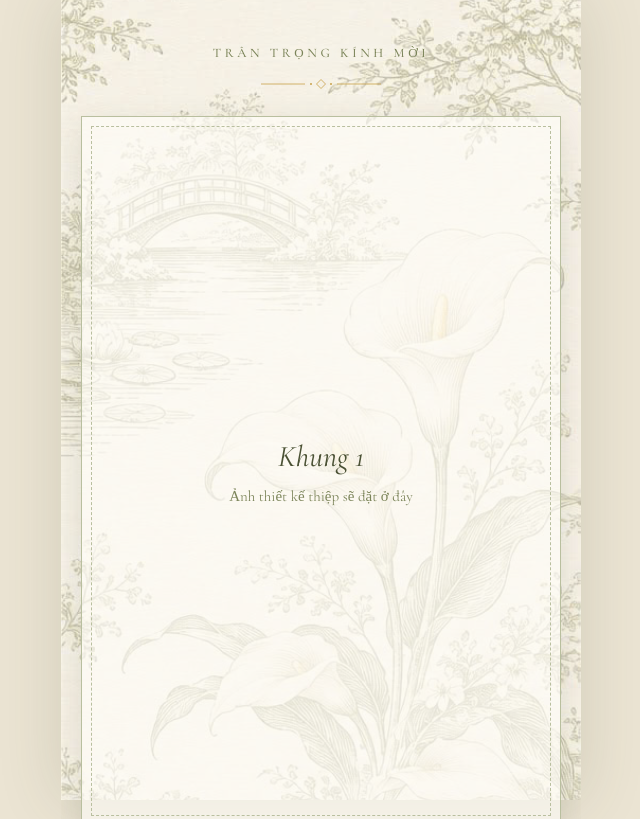
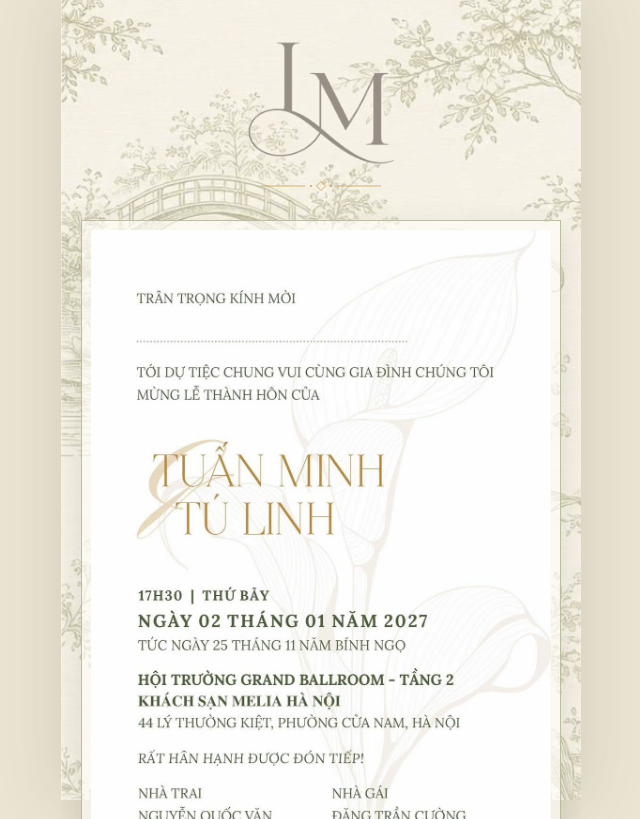
Before and after one commit to minhnguyen1604/lm-wedding, a plain HTML site: page index.html in a window 1280 px wide. Shown: the top 819 px of the page, without its empty margins (319-959 px from the left). Drawn offline with nearby package versions, Linux system fonts and the light colour scheme.

Commit message:
Thêm logo LM và 2 ảnh thiệp, bỏ khung thứ 3
Co-Authored-By: Claude Fable 5.2 <noreply@anthropic.com>

```diff
--- a/config.js
+++ b/config.js
@@ -3,16 +3,15 @@
    ============================================================ */
 window.THIEP = {
 
-  // Dòng chữ nhỏ ở đầu trang (để "" nếu không muốn hiện)
-  loiMoDau: "Trân trọng kính mời",
+  // Logo ở đầu trang (để "" nếu không muốn hiện)
+  logo: "images/logo-lm.png",
 
   // 1) CÁC KHUNG THIỆP (ảnh thiết kế thông tin đám cưới)
   //    Chép ảnh vào thư mục images/thiep/ rồi ghi tên file ở đây.
   //    Ảnh nào chưa có thì trang tự hiện khung trống.
   thiep: [
-    "images/thiep/1.jpg",
-    "images/thiep/2.jpg",
-    "images/thiep/3.jpg",
+    "images/thiep/1.jpg",   // lời mời (mặt sau thiệp giấy)
+    "images/thiep/2.jpg",   // timeline (mặt trước thiệp giấy)
   ],
 
   // 2) ĐỊA ĐIỂM
--- a/index.html
+++ b/index.html
@@ -11,7 +11,7 @@
   <meta property="og:title" content="L&amp;M Wedding Ceremony Invitation">
   <meta property="og:description" content="Trân trọng kính mời bạn đến chung vui cùng chúng mình.">
   <meta property="og:url" content="https://minhnguyen1604.github.io/lm-wedding/">
-  <meta property="og:image" content="https://minhnguyen1604.github.io/lm-wedding/images/nen.jpg">
+  <meta property="og:image" content="https://minhnguyen1604.github.io/lm-wedding/images/thiep/1.jpg">
 
   <link rel="preconnect" href="https://fonts.googleapis.com">
   <link rel="preconnect" href="https://fonts.gstatic.com" crossorigin>
@@ -25,7 +25,7 @@
   <main class="trang">
 
     <header class="mo-dau">
-      <p class="chu-nho" id="loi-mo-dau"></p>
+      <img class="logo" id="logo" alt="L &amp; M" width="688" height="580" hidden>
       <svg class="hoa-van" viewBox="0 0 120 12" aria-hidden="true">
         <path d="M0 6h44M76 6h44" stroke="currentColor" stroke-width=".8"/>
         <path d="M60 1.5 64.5 6 60 10.5 55.5 6z" fill="none" stroke="currentColor" stroke-width=".8"/>
--- a/script.js
+++ b/script.js
@@ -5,8 +5,11 @@
   var $ = function (id) { return document.getElementById(id); };
   document.documentElement.classList.add("js");
 
-  /* ---------- Chữ đầu / cuối trang ---------- */
-  $("loi-mo-dau").textContent = C.loiMoDau || "";
+  /* ---------- Logo đầu trang / chữ cuối trang ---------- */
+  if (C.logo) {
+    $("logo").src = C.logo;
+    $("logo").hidden = false;
+  }
   $("loi-ket").textContent = C.loiKet || "";
 
   /* ---------- Hiện dần khi cuộn ---------- */
--- a/style.css
+++ b/style.css
@@ -73,9 +73,18 @@ body {
 }
 
 .mo-dau {
-  padding: 44px 0 26px;
+  padding: 40px 0 28px;
   text-align: center;
 }
+.logo {
+  display: block;
+  width: 150px;
+  height: auto;
+  margin: 0 auto 4px;
+  /* quầng sáng kem để logo nổi trên nền hoa */
+  filter: drop-shadow(0 0 10px var(--kem)) drop-shadow(0 0 4px var(--kem));
+}
+.logo[hidden] { display: none; }
 
 /* Quầng sáng kem quanh chữ nằm trực tiếp trên nền hoa, cho dễ đọc */
 .mo-dau, .tieu-de, .ket {
```
Also changed, not shown: images/logo-lm.png (added), images/thiep/1.jpg (added), images/thiep/2.jpg (added), 3 other files.
